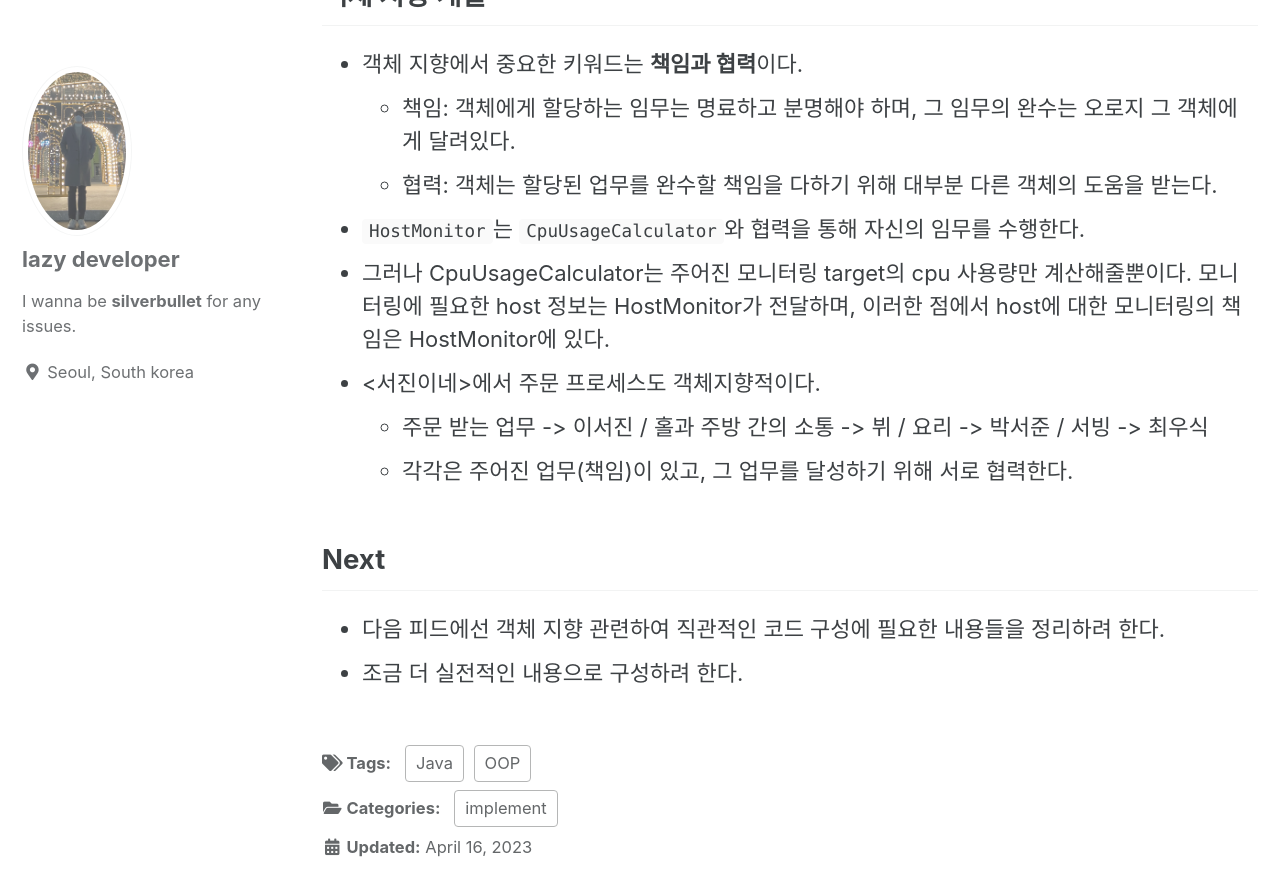
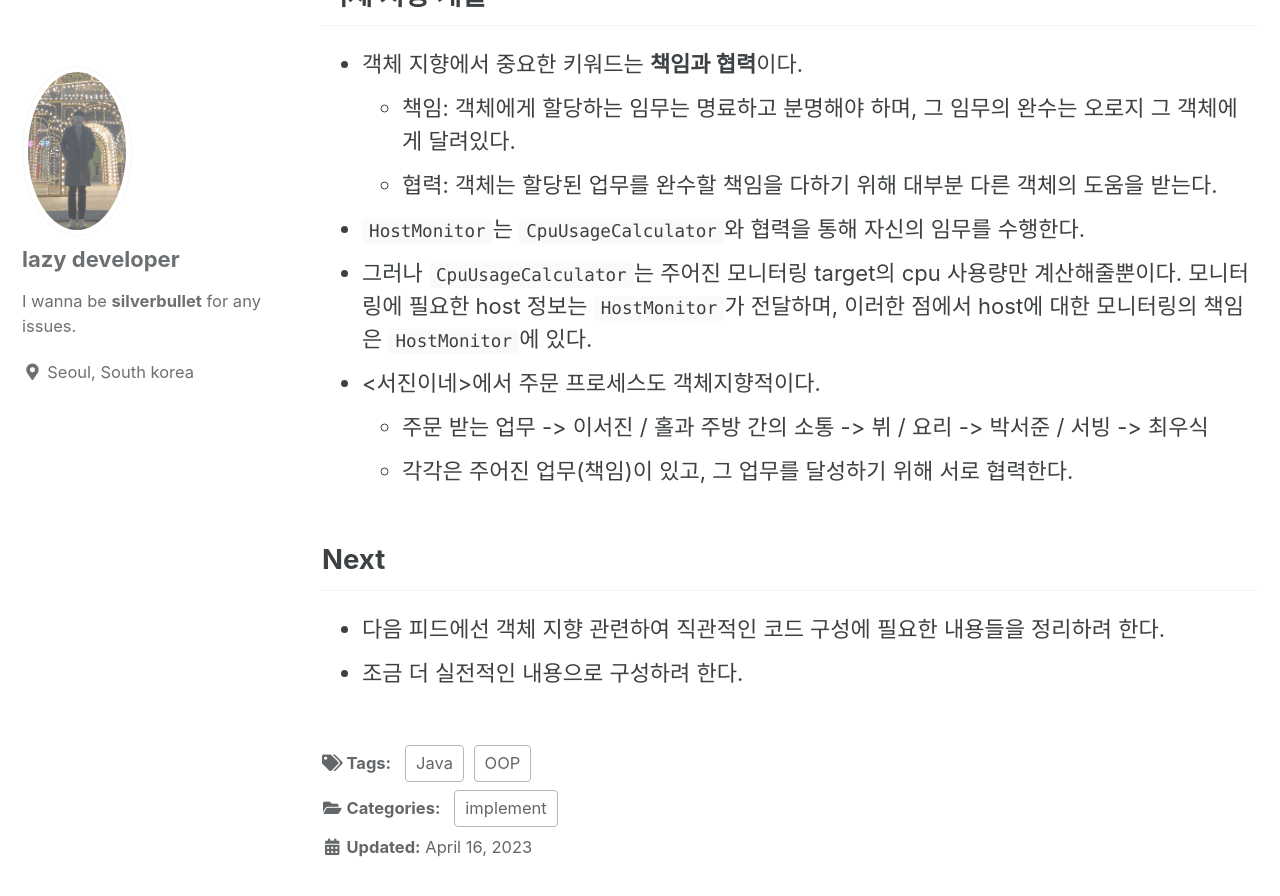
Before and after one commit to silverbullet49/silverbullet49.github.io, a Jekyll site: the page built from _posts/2023-04-16-clean-code-1.md, in a window 1280 px wide and 900 px high, scrolled down 1894 px. Shown: the top 896 px of the window. Built offline with Jekyll 4.4.1, drawn with Linux system fonts in a browser that asks for light colours; cached includes are drawn as plain includes.

````diff
--- a/_posts/2023-04-16-clean-code-1.md
+++ b/_posts/2023-04-16-clean-code-1.md
@@ -61,7 +61,7 @@ public class HostMonitor {
   - 책임: 객체에게 할당하는 임무는 명료하고 분명해야 하며, 그 임무의 완수는 오로지 그 객체에게 달려있다.
   - 협력: 객체는 할당된 업무를 완수할 책임을 다하기 위해 대부분 다른 객체의 도움을 받는다.
 - ```HostMonitor```는 ```CpuUsageCalculator```와 협력을 통해 자신의 임무를 수행한다.
-- 그러나 CpuUsageCalculator는 주어진 모니터링 target의 cpu 사용량만 계산해줄뿐이다. 모니터링에 필요한 host 정보는 HostMonitor가 전달하며, 이러한 점에서 host에 대한 모니터링의 책임은 HostMonitor에 있다.
+- 그러나 ```CpuUsageCalculator```는 주어진 모니터링 target의 cpu 사용량만 계산해줄뿐이다. 모니터링에 필요한 host 정보는 ```HostMonitor```가 전달하며, 이러한 점에서 host에 대한 모니터링의 책임은 ```HostMonitor```에 있다.
 - <서진이네>에서 주문 프로세스도 객체지향적이다.
   - 주문 받는 업무 -> 이서진 / 홀과 주방 간의 소통 -> 뷔 / 요리 -> 박서준 / 서빙 -> 최우식
   - 각각은 주어진 업무(책임)이 있고, 그 업무를 달성하기 위해 서로 협력한다.
````
